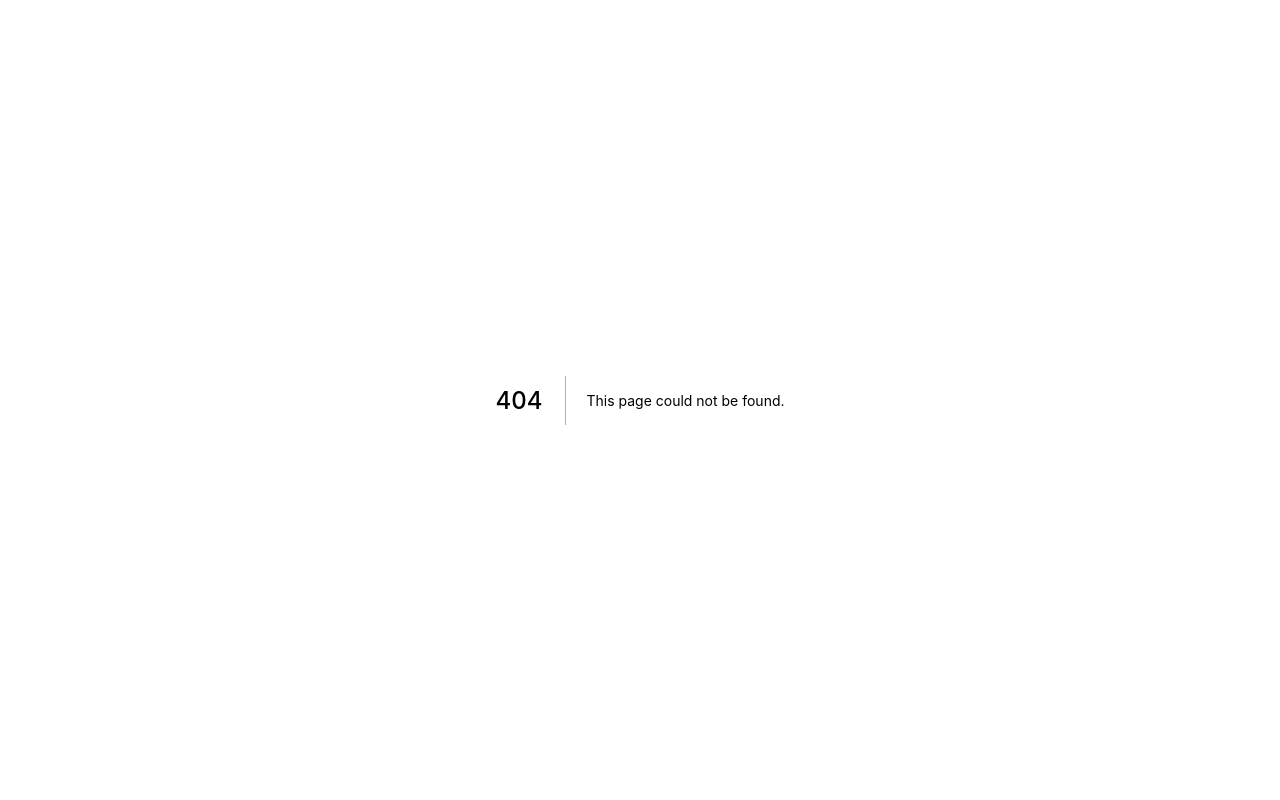
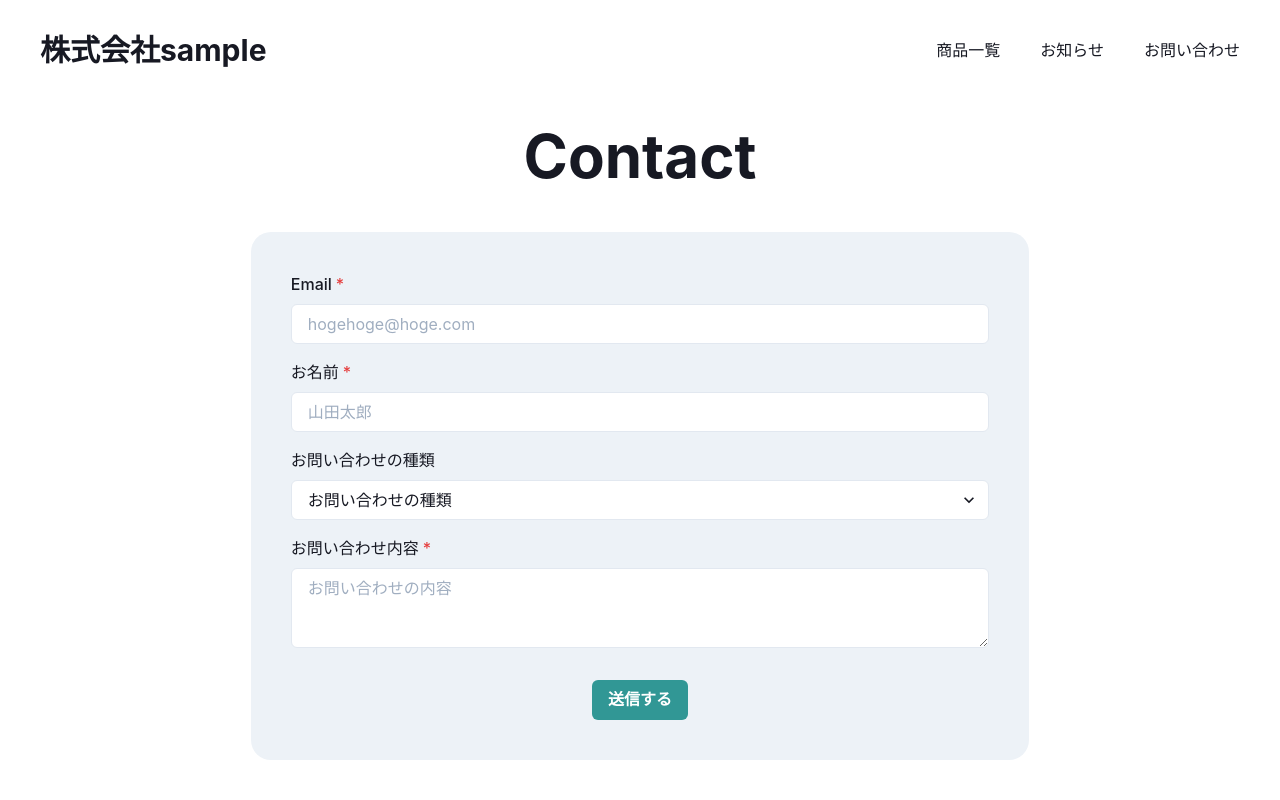
Before and after one commit to 443n0511/dummy-corporate-website, a Next.js app: page /contact in a window 1280 px wide. Before the commit this address had no page. Shown: the top 800 px of the page. Built offline with nearby package versions, Linux system fonts and the light colour scheme.

Commit message:
feat: index.js

```diff
--- /dev/null
+++ b/pages/contact/index.js
@@ -0,0 +1,145 @@
+import { Layout } from "../../components/templates/Layout";
+import { useState, memo } from "react";
+import {
+  Heading,
+  Box,
+  FormControl,
+  FormLabel,
+  FormErrorMessage,
+  FormHelperText,
+  Input,
+  Select,
+  Textarea,
+  Button,
+} from "@chakra-ui/react";
+
+const validations = {
+  name: {
+    maxLength: 20,
+    minLength: 3,
+    isValid: (e) => {
+      return (
+        validations.name.maxLength > e.target.value.length &&
+        e.target.value.length > validations.name.minLength
+      );
+    },
+  },
+  email: {
+    isValid: (e) => /.+@.+\..+/.test(e.target.value),
+  },
+};
+
+const ContactHome = memo(() => {
+  const [input, setInput] = useState({
+    name: "",
+    email: "",
+  });
+  const [isError, setIsError] = useState({
+    name: false,
+    email: false,
+  });
+  //const mailCheck = (input) => /.+@.+\..+/.test(input);
+  const handleInputChange = (e) => {
+    setInput({ ...input, [e.target.id]: e.target.value });
+    console.log(validations[e.target.id].isValid(e));
+    validations[e.target.id].isValid(e) && e.target.value !== ""
+      ? setIsError({ ...isError, [e.target.id]: false })
+      : setIsError({ ...isError, [e.target.id]: true });
+  };
+  return (
+    <Layout
+      title='お問い合わせ | 株式会社Sample'
+      description='株式会社Sampleのお問い合わせページ'>
+      <Box
+        as='section'
+        bg='white'
+        w='90%'
+        p={5}
+        align='center'
+        py={{ base: "40px", lg: "80px" }}
+        mx='auto'>
+        <Heading
+          as='h2'
+          fontWeight='bold'
+          m={10}
+          fontSize={{ base: "4xl", md: "6xl" }}>
+          Contact
+        </Heading>
+        <Box
+          as='form'
+          w='70%'
+          p={10}
+          borderRadius={20}
+          mx='auto'
+          bgColor='gray.100'>
+          <FormControl
+            mx='auto'
+            pb={4}
+            id='emailBox'
+            isInvalid={isError.email}
+            isRequired>
+            <FormLabel htmlFor='email'>Email</FormLabel>
+            <Input
+              bgColor='white'
+              id='email'
+              type='email'
+              placeholder='hogehoge@hoge.com'
+              value={input.email}
+              onChange={handleInputChange}
+            />
+            {isError.email && (
+              <FormErrorMessage>
+                メールアドレスが空欄・もしくは形式が異なっています。
+              </FormErrorMessage>
+            )}
+          </FormControl>
+          <FormControl
+            id='nameBox'
+            mx='auto'
+            pb={4}
+            isInvalid={isError.name}
+            isRequired>
+            <FormLabel htmlFor='name'>お名前</FormLabel>
+            <Input
+              id='name'
+              type='name'
+              bgColor='white'
+              value={input.name}
+              onChange={handleInputChange}
+              placeholder='山田太郎'
+            />
+            {isError.name && (
+              <FormErrorMessage>
+                3文字以上20文字以下にしてください
+              </FormErrorMessage>
+            )}
+          </FormControl>
+          <FormControl id='formClassification' pb={4}>
+            <FormLabel htmlFor='classification'>お問い合わせの種類</FormLabel>
+            <Select
+              bgColor='white'
+              id='classification'
+              placeholder='お問い合わせの種類'>
+              <option>商品について</option>
+              <option>それ以外</option>
+            </Select>
+          </FormControl>
+          <FormControl mx='auto' pb={4} id='textareaBox' isRequired>
+            <FormLabel htmlFor='textarea'>お問い合わせ内容</FormLabel>
+            <Textarea
+              bgColor='white'
+              id='textarea'
+              type='textarea'
+              placeholder='お問い合わせの内容'
+            />
+          </FormControl>
+          <Button mt={4} colorScheme='teal' type='submit'>
+            送信する
+          </Button>
+        </Box>
+      </Box>
+    </Layout>
+  );
+});
+
+export default ContactHome;
```
